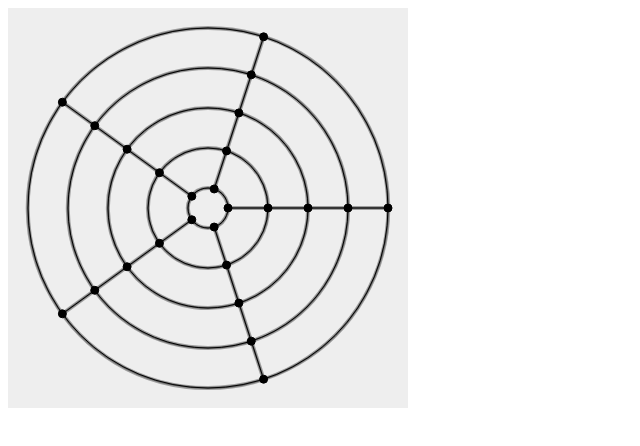
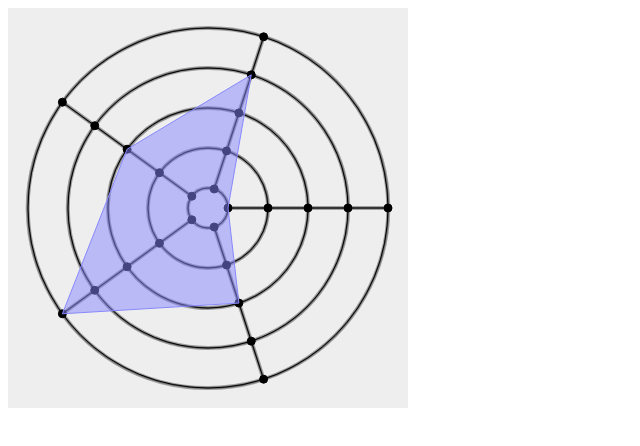
Before and after one commit to anvox/radarsliderjs, a plain HTML site: page index.html in a window 1280 px wide. Shown: the whole page, without its empty margins (0-640 px from the left). Drawn offline with Linux system fonts and the light colour scheme.

Commit message:
Redraw radar area

```diff
--- a/lib/radarslider/views/radar_default_option.js
+++ b/lib/radarslider/views/radar_default_option.js
@@ -51,4 +51,14 @@ RadarSlider.RadarDefaultOption = function(model){
 
     this.criteria[i] = point_map;
   };
+
+  this.values = [];
+  for (var i = 0; i < model.values.length; i++) {
+    r = root_radius + model.values[i]*space;
+    angle = i * angle_space;
+    x = this.center_point.x + math.eval(r + ' * cos(' + angle + ' deg)')
+    y = this.center_point.y - math.eval(r + ' * sin(' + angle + ' deg)')
+
+    this.values[i] = [x,y];
+  };
 }
--- a/lib/radarslider/views/radar_default_renderer.js
+++ b/lib/radarslider/views/radar_default_renderer.js
@@ -14,7 +14,8 @@ RadarSlider.RadarDefaultRenderer = function(options, theme){
     };
 
     for (var i = 0; i < options.criteria.length; i++) {
-      line = this._paper.path("M" + options.criteria[i][0][0] + " " + options.criteria[i][0][1] + "L" +  options.criteria[i][4][0] + " " + options.criteria[i][4][1]);
+      line = this._paper.path("M" + options.criteria[i][0][0] + " " + options.criteria[i][0][1] +
+        "L" +  options.criteria[i][options.criteria[i].length -1 ][0] + " " + options.criteria[i][options.criteria[i].length -1 ][1]);
 
       if(theme.board.glow != undefined){
         line.glow({color: theme.board.glow.color, width: theme.board.glow.size});
@@ -29,4 +30,15 @@ RadarSlider.RadarDefaultRenderer = function(options, theme){
     };
   };
   this.draw_board();
+
+  this._radar_path = null;
+  this.draw_radar = function(){
+    p = "";
+    for (var i = 0; i < options.values.length; i++) {
+      p = p + "L" + options.values[i][0] + " " + options.values[i][1];
+    };
+    this._radar_path = this._paper.path("M" + options.values[options.values.length - 1][0] + " " + options.values[options.values.length - 1][1] + p)
+      .attr("stroke", "#88f").attr("fill","#88f").attr({'fill-opacity':0.5});
+  };
+  this.draw_radar();
 }
```
Also changed, not shown: index.html (+0 -13 lines).
